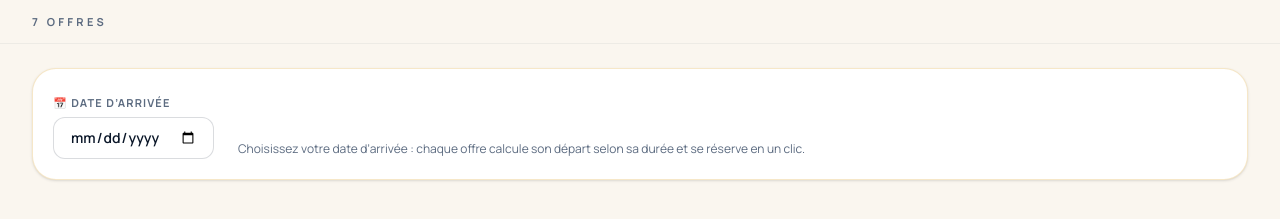
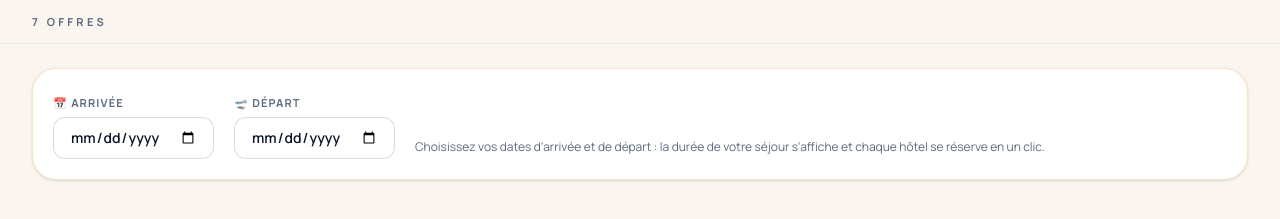
Before and after one commit to HazemMarrakchi/sana-travel, a React (Vite) app in the folder web/: page /destinations in a window 1280 px wide. Shown: the part 447-666 px from the top of the page. Built offline with nearby package versions, Linux system fonts and the light colour scheme; no server answers; grey boxes are pictures that could not be loaded.

Commit message:
feat(destinations): client picks check-in AND check-out - stay nights computed, direct booking

```diff
--- a/web/src/core/i18n/ar.ts
+++ b/web/src/core/i18n/ar.ts
@@ -61,7 +61,7 @@ export const ar: Dict = {
   'op.title': 'رحلاتنا المنظمة',
   'dest.arrive': 'تاريخ الوصول',
   'dest.clearDates': 'حذف التاريخ',
-  'dest.plannerHint': 'اختر تاريخ وصولك: كل عرض يحسب تاريخ المغادرة حسب مدته والحجز بنقرة واحدة.',
+  'dest.plannerHint': 'اختر تاريخي الوصول والمغادرة: تظهر مدة إقامتك ويُحجز كل فندق بنقرة واحدة.',
   'dest.book': 'احجز الآن',
   'bk.cfg.title': 'كوّن إقامتك',
   'bk.arrive': 'الوصول',
--- a/web/src/core/i18n/en.ts
+++ b/web/src/core/i18n/en.ts
@@ -61,7 +61,7 @@ export const en: Dict = {
   'op.title': 'Our organized trips',
   'dest.arrive': 'Arrival date',
   'dest.clearDates': 'Clear date',
-  'dest.plannerHint': 'Pick your arrival date: each offer computes its departure from its own length and books in one click.',
+  'dest.plannerHint': 'Pick your check-in and check-out dates: your stay length shows up and every hotel books in one click.',
   'dest.book': 'Book now',
   'bk.cfg.title': 'Build your stay',
   'bk.arrive': 'Check-in',
--- a/web/src/core/i18n/fr.ts
+++ b/web/src/core/i18n/fr.ts
@@ -61,7 +61,7 @@ export const fr: Dict = {
   'op.title': 'Nos voyages organisés',
   'dest.arrive': 'Date d’arrivée',
   'dest.clearDates': 'Effacer la date',
-  'dest.plannerHint': 'Choisissez votre date d’arrivée : chaque offre calcule son départ selon sa durée et se réserve en un clic.',
+  'dest.plannerHint': 'Choisissez vos dates d’arrivée et de départ : la durée de votre séjour s’affiche et chaque hôtel se réserve en un clic.',
   'dest.book': 'Réserver',
   'bk.cfg.title': 'Composez votre séjour',
   'bk.arrive': 'Arrivée',
--- a/web/src/features/destinations/DestinationsPage.tsx
+++ b/web/src/features/destinations/DestinationsPage.tsx
@@ -5,6 +5,7 @@ import type { Offer } from '../../data/offers'
 import { PosterImage } from '../../components/ui/PosterImage'
 import { useT } from '../../core/i18n'
 import { formatPrice } from '../../core/money'
+import { nightsBetween } from '../../core/stay'
 
 type SortKey = 'reco' | 'priceAsc' | 'priceDesc' | 'nightsDesc' | 'rating'
 
@@ -17,12 +18,6 @@ const SORTERS: Record<SortKey, (a: Offer, b: Offer) => number> = {
 }
 
 const isHotel = (o: Offer): boolean => o.tags.includes('hôtel')
-
-const addDays = (iso: string, n: number): string => {
-  const d = new Date(`${iso}T12:00:00`)
-  d.setDate(d.getDate() + n)
-  return d.toISOString().slice(0, 10)
-}
 
 const fmtDate = (iso: string, lang: string): string =>
   new Date(`${iso}T12:00:00`).toLocaleDateString(lang === 'ar' ? 'ar' : lang === 'en' ? 'en-GB' : 'fr-FR', {
@@ -41,8 +36,12 @@ export function DestinationsPage() {
   const [city, setCity] = useState<string>('all')
   const { t, lang } = useT()
   const [query, setQuery] = useState('')
-  /** date d'arrivée choisie → départ calculé par offre, clic = réservation directe */
+  /** le client choisit arrivée ET départ → nuits calculées, réservation directe */
   const [arrive, setArrive] = useState('')
+  const [depart, setDepart] = useState('')
+  const stayNights = arrive && depart ? nightsBetween(arrive, depart) : 0
+  const stayInvalid = Boolean(arrive && depart && stayNights < 1)
+  const stayReady = Boolean(arrive && depart && !stayInvalid)
 
   useEffect(() => {
     void fetchOffers().then(setState)
@@ -167,11 +166,11 @@ export function DestinationsPage() {
         </p>
       </div>
 
-      {/* planificateur de séjour : arrivée choisie, départ calculé par offre */}
-      <div className="border-gold/30 bg-white mt-6 flex flex-col gap-4 rounded-3xl border p-5 shadow-sm sm:flex-row sm:items-end sm:gap-6">
+      {/* planificateur de séjour : le client choisit arrivée ET départ */}
+      <div className="border-gold/30 bg-white mt-6 flex flex-col gap-4 rounded-3xl border p-5 shadow-sm sm:flex-row sm:items-end sm:gap-5">
         <div>
           <label htmlFor="sana-arrive" className="text-slate-soft text-[11px] font-bold uppercase tracking-widest">
-            📅 {t('dest.arrive')}
+            📅 {t('bk.arrive')}
           </label>
           <input
             id="sana-arrive"
@@ -182,15 +181,38 @@ export function DestinationsPage() {
             className="border-ink/15 focus:border-gold mt-1 block rounded-xl border bg-white px-4 py-2.5 text-sm font-semibold outline-none transition-colors"
           />
         </div>
-        {arrive ? (
+        <div>
+          <label htmlFor="sana-depart" className="text-slate-soft text-[11px] font-bold uppercase tracking-widest">
+            🛫 {t('bk.depart')}
+          </label>
+          <input
+            id="sana-depart"
+            type="date"
+            min={arrive || new Date().toISOString().slice(0, 10)}
+            value={depart}
+            onChange={(e) => setDepart(e.target.value)}
+            className={`border-ink/15 focus:border-gold mt-1 block rounded-xl border bg-white px-4 py-2.5 text-sm font-semibold outline-none transition-colors ${stayInvalid ? 'border-coral' : ''}`}
+          />
+        </div>
+        {arrive && depart && !stayInvalid ? (
+          <p className="text-lagoon pb-2.5 text-sm font-bold">
+            ⏱ {stayNights} {t('od.nights')}
+          </p>
+        ) : null}
+        {stayInvalid ? (
+          <p className="text-coral pb-2.5 text-xs font-bold">{t('bk.invalidDates')}</p>
+        ) : arrive ? (
           <button
-            onClick={() => setArrive('')}
-            className="text-slate-soft hover:text-coral text-xs font-bold underline"
+            onClick={() => {
+              setArrive('')
+              setDepart('')
+            }}
+            className="text-slate-soft hover:text-coral pb-2.5 text-xs font-bold underline"
           >
             ✕ {t('dest.clearDates')}
           </button>
         ) : (
-          <p className="text-slate-soft flex-1 text-xs leading-relaxed">{t('dest.plannerHint')}</p>
+          <p className="text-slate-soft flex-1 pb-0.5 text-xs leading-relaxed">{t('dest.plannerHint')}</p>
         )}
       </div>
 
@@ -213,11 +235,10 @@ export function DestinationsPage() {
       ) : (
       <div className="mt-10 grid gap-5 sm:grid-cols-2 lg:grid-cols-3 xl:grid-cols-4">
         {visible.map((o) => {
-          const depart = arrive ? addDays(arrive, o.nights) : ''
           return (
           <Link
             key={o.slug}
-            to={arrive ? `/booking?offer=${o.slug}&date=${arrive}` : `/offres/${o.slug}`}
+            to={stayReady ? `/booking?offer=${o.slug}&date=${arrive}&depart=${depart}` : `/offres/${o.slug}`}
             className="group border-ink/5 hover:border-gold/40 flex flex-col overflow-hidden rounded-3xl border bg-white shadow-lg transition-all duration-500 hover:-translate-y-2 hover:shadow-2xl"
           >
             <div className={`relative aspect-[4/3] overflow-hidden bg-gradient-to-br ${artFor(o.artKey)}`}>
@@ -228,17 +249,17 @@ export function DestinationsPage() {
             </div>
             <div className="flex flex-1 flex-col p-6">
               <p className="text-gold text-xs font-bold uppercase tracking-[0.25em]">
-                {o.country} · {o.nights} {t('card.nights')}
+                {o.country} · {stayReady ? stayNights : o.nights} {t('card.nights')}
               </p>
               <h2 className="font-display mt-1.5 text-2xl font-black text-ink">{o.title}</h2>
               <p className="text-slate-soft mt-2 line-clamp-2 text-sm">{o.summary}</p>
-              {arrive && (
+              {stayReady && (
                 <p className="text-lagoon mt-2 text-xs font-bold">
                   📅 {fmtDate(arrive, lang)} → {fmtDate(depart, lang)}
                 </p>
               )}
-              <p className={`mt-4 inline-block w-fit rounded-full px-4 py-1.5 text-xs font-bold transition-colors ${arrive ? 'bg-coral text-white group-hover:bg-ink' : 'bg-night text-gold group-hover:from-gold group-hover:to-gold-soft group-hover:bg-gradient-to-r group-hover:text-ink'}`}>
-                {arrive ? `🛎 ${t('dest.book')}` : `${t('card.from')} ${formatPrice(o.priceEur, lang)}`}
+              <p className={`mt-4 inline-block w-fit rounded-full px-4 py-1.5 text-xs font-bold transition-colors ${stayReady ? 'bg-coral text-white group-hover:bg-ink' : 'bg-night text-gold group-hover:from-gold group-hover:to-gold-soft group-hover:bg-gradient-to-r group-hover:text-ink'}`}>
+                {stayReady ? `🛎 ${t('dest.book')}` : `${t('card.from')} ${formatPrice(o.priceEur, lang)}`}
               </p>
             </div>
           </Link>
```
